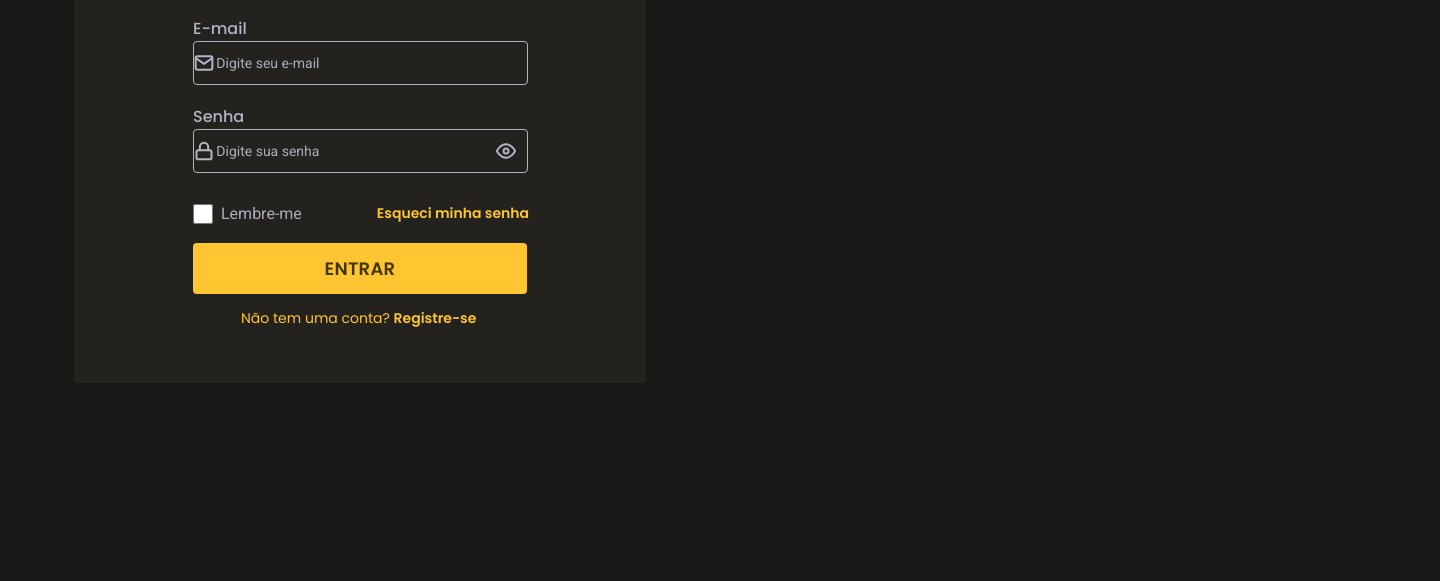
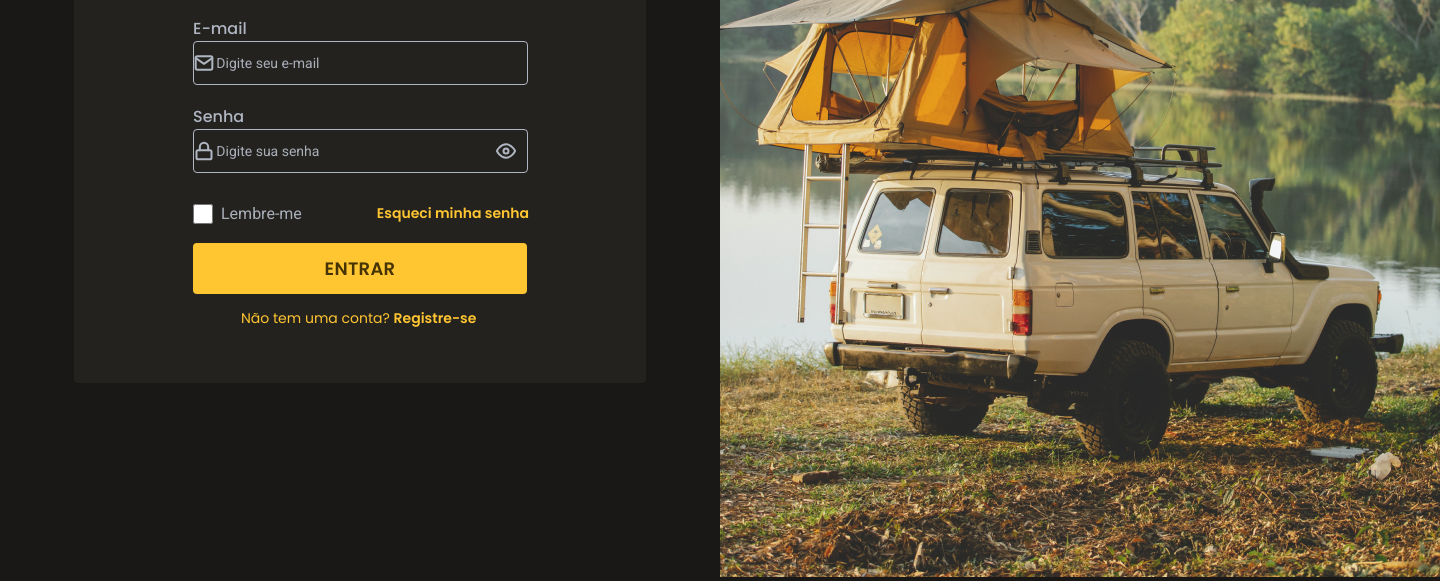
Before and after one commit to felpsalvs/Login-Form, a plain HTML site: page index.html in a window 1280 px wide. Shown: the part 391-972 px from the top of the page, 1440 px wide, since content can reach past the window. Before the commit the page ends 800 px from the top, so only its background shows below. Drawn offline with Linux system fonts and the light colour scheme.

Commit message:
estilizando background

```diff
--- a/assets/scss/style.scss
+++ b/assets/scss/style.scss
@@ -225,3 +225,10 @@ body {
     }
 
 }
+
+aside {
+    width: 720px;
+    height: 900px;
+    margin-left: 720px;
+
+}
--- a/index.html
+++ b/index.html
@@ -47,7 +47,7 @@
         <a href="#">Não tem uma conta? <b>Registre-se</b></a>
       </div>
     </main>
-
+    <aside><img src="/images/side-image.jpg" alt=""></aside>
     <script src="/script.js"></script>
   </body>
 </html>
```
Also changed, not shown: assets/css/style.css, 1 other file.
